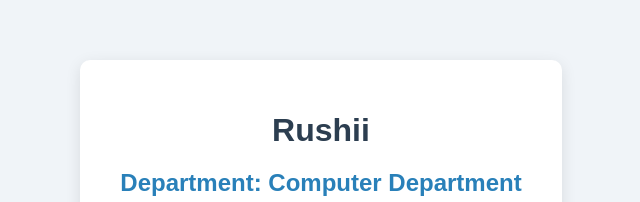
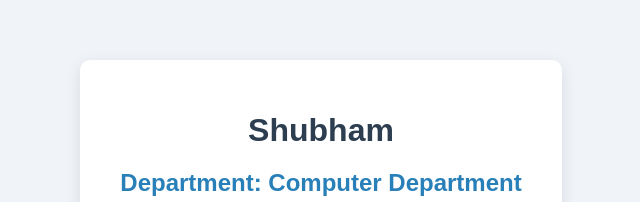
Before and after one commit to monkeydluffy92716-pixel/PROJECT, a plain HTML site: page index.html in a window 1280 px wide. Shown: the part 227-429 px from the top of the page, without its empty margins (319-959 px from the left). Drawn offline with Linux system fonts and the light colour scheme.

Commit message:
Update index.html

```diff
--- a/index.html
+++ b/index.html
@@ -42,7 +42,7 @@
 <body>
 
 <div class="container">
-    <h1>Rushii</h1>
+    <h1>Shubham</h1>
     <h2>Department: Computer Department</h2>
     <p>Welcome to my web page! I'm glad you're here.</p>
 </div>
```
